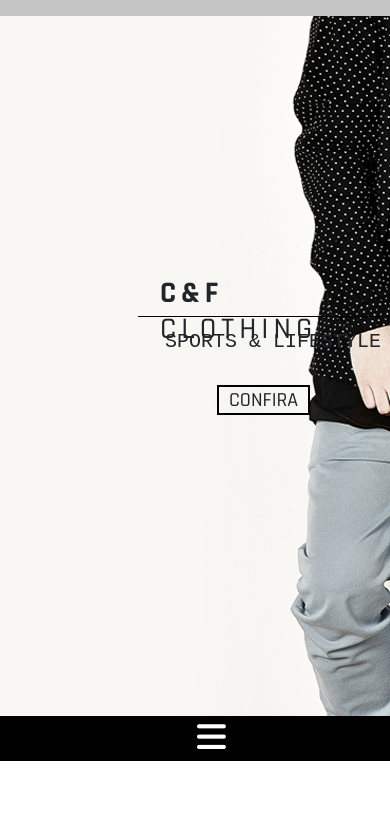
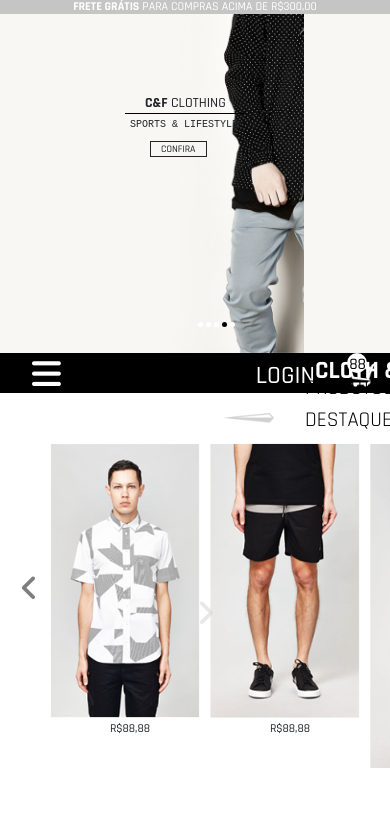
Before and after one commit to YuliiaLukianiuk/CLOTH-FASHION, a plain HTML site: page index.html in a window 390 px wide. Shown: the top 818 px of the page. Drawn offline with nearby package versions, Linux system fonts and the light colour scheme.

Commit message:
Исправлены ошибки

```diff
--- a/index.html
+++ b/index.html
@@ -5,35 +5,26 @@
   <meta name="viewport" content="width=device-width, initial-scale=1.0">
   <title>CLOTH & FASHION</title>
   <link rel="stylesheet" href="https://maxcdn.bootstrapcdn.com/bootstrap/4.0.0/css/bootstrap.min.css" integrity="sha384-Gn5384xqQ1aoWXA+058RXPxPg6fy4IWvTNh0E263XmFcJlSAwiGgFAW/dAiS6JXm" crossorigin="anonymous"></head>
-  <link href="https://fonts.googleapis.com/css2?family=Rajdhani:wght@400;500;700&display=swap" rel="stylesheet">  <link rel="stylesheet" href="./style.css">
+  <link href="https://fonts.googleapis.com/css2?family=Rajdhani:wght@400;500;700&display=swap" rel="stylesheet">
+  <link rel="stylesheet" href="./style.css">
+  <link rel="stylesheet" href="./media.css">
 
-  <body>
+<body>
   <div class="shadow-layer"></div>
-
-<header class="baner-block">
+<header class="baner-block container-fluid">
 <div class="baner">
- <div class="baner-title"><strong>FRETE GRÁTIS</strong> PARA COMPRAS ACIMA DE R$300,00
+  <h3><strong>FRETE GRÁTIS</strong> PARA COMPRAS ACIMA DE R$300,00</h3>
   <div class="baner-circle">
     <span class="circle"></span>
     <span class="circle-1"></span>
     <span class="circle"></span>
-  </div>
   </div>
 </div>
 <h1 class="slide-tagline"><strong>C&F</strong> CLOTHING</h1>
 <hr></hr>
 <h1 class="slide-tagline-1">CONFIRA</h1>
 <h2 class="slide-style">SPORTS & LIFESTYLE</h2>
-
 <div id="vertical-slider" class="carousel slide" data-ride="carousel">
-
-  <ol class="carousel-indicators">
-    <li data-target="#carousel" data-slide-to="0"></li>
-    <li data-target="#carousel" data-slide-to="1"></li>
-    <li data-target="#carousel" data-slide-to="2" class="active"></li>
-    <li data-target="#carousel" data-slide-to="3"></li>
-    <li data-target="#carousel" data-slide-to="4"></li>
-  </ol>
   <div class="carousel-inner" role="listbox">
     <div class="carousel-item ">
       <img src="./img/bg-slider.png"  alt="slide">
@@ -50,6 +41,13 @@
     <div class="carousel-item">
       <img src="./img/bg-slider.png"  alt="slide">
     </div>
+    <ol class="carousel-indicators">
+      <li data-target="#carousel" data-slide-to="0"></li>
+      <li data-target="#carousel" data-slide-to="1"></li>
+      <li data-target="#carousel" data-slide-to="2" class="active"></li>
+      <li data-target="#carousel" data-slide-to="3"></li>
+      <li data-target="#carousel" data-slide-to="4"></li>
+    </ol>
   </div>
 </div>
 
--- /dev/null
+++ b/media.css
@@ -0,0 +1,295 @@
+/* @media (min-width: 767px) and  (max-width: 768px) {
+  .baner-circle {
+    display: none;
+  }
+  .carousel-item  img {
+    width: 625px;
+    height: 300px;
+  }
+  .slide-tagline,
+  .slide-tagline-1 {
+    font-size: 14px;
+    left: 145px;
+    top: 95px;
+    letter-spacing: 0;
+  }
+  .slide-tagline-1 {
+    font-size: 10px;
+    top: 141px;
+    left: 150px;
+    border: 1px solid;
+  }
+  hr {
+    height: 0.7px;
+    top: 97px;
+    width: 119px;
+    left: 125px;
+  }
+  .slide-style {
+    top: 119px;
+    left: 130px;
+    font-size: 10px;
+  }
+  .carousel-indicators {
+    right: 11px;
+    top: 285px;
+    }
+    .carousel-indicators li {
+      width: 5px;
+      height: 5px;
+      margin-right: 0;
+      margin-left: 3px;
+    }
+.header-menu_nav {
+  bottom: 400px;
+  right: 14px;
+  width: 624px;
+  height: 30px;
+}
+.navbar-btn {
+  font-size: 20px;
+  left: 110px;
+}
+.logo {
+  font-size: 18px;
+  left: 245px;
+}
+.login {
+  top: 0px;
+  right: 60px;
+  font-size: 16px;
+}
+.carrinho img {
+  height: 16px;
+  right: 19px;
+  top: 3px;
+}
+.circle-nav {
+  position: absolute;
+  width: 12px;
+  height: 12px;
+  right: 27px;
+}
+span p {
+  font-size: 10px;
+  right: 28px;
+}
+.main-item img,
+.main-item-3{
+  width: 100px;
+  height: 150px
+}
+.seta-left img{
+  bottom: 370px;
+  left: 80px;
+  height: 10px;
+  width: 60px;
+}
+.seta-right img{
+  bottom: 370px;
+  left: 330px;
+  height: 10px;
+  width: 60px;
+}
+.slogan p {
+  left: 150px;
+  bottom:345px;
+  font-size: 17px;
+}
+/* .slide {
+  width: 570px;
+}
+.main-item {
+  top: 20px;
+} */
+/* .main-product-wrapper {
+  position: relative;
+  /* display: inline; */
+  /* margin: 0;
+  bottom: 340px;
+  right: 5px;
+}
+.prev-left  {
+  left: -20px;
+  top: 63px;
+} */
+/* }  */
+  /* body,
+  .baner-block {
+    width: 767px;
+  }
+  .baner {
+    width: 433px;
+    height: 12px;
+  } */
+  /* .baner-circle {
+    display: none;
+  }
+.baner-title {
+  font-size: 8px;
+  text-align: center;
+}
+.slide-tagline,
+.slide-tagline-1 {
+  font-size: 14px;
+  left: 54px;
+  top: 95px;
+  letter-spacing: 0;
+}
+.slide-tagline-1 {
+  font-size: 10px;
+  top: 141px;
+  left: 62px;
+  border: 1px solid;
+}
+.carousel-item  img {
+  width: 433px;
+  height: 220px;
+}
+hr {
+  height: 0.7px;
+  top: 97px;
+  width: 119px;
+  left: 35px;
+}
+.slide-style {
+  top: 119px;
+  left: 39px;
+  font-size: 10px;
+}
+.carousel-indicators {
+right: 332px;
+top: 200px;
+}
+.carousel-indicators li {
+  width: 5px;
+  height: 5px;
+  margin-right: 0;
+  margin-left: 3px;
+} */
+/* .header-menu, */
+/* .header-menu_nav {
+  width: calc( 100% - 334px);
+  height: 25px;
+  bottom: 480px;
+}
+.logo {
+  font-size: 15px;
+  left: 169px;
+}
+.login {
+    top: 0px;
+    right: 50px;
+    font-size: 14px;
+}
+.carrinho img {
+  height: 14px;
+  right: 13px;
+  top: 3px;
+}
+.circle-nav {
+  position: absolute;
+  width: 10px;
+  height: 10px;
+  right: 23px;
+}
+};  */
+
+
+@media(min-width: 768px) and (max-width: 1200px) {
+
+}
+
+@media(max-width: 767px)  {
+  .baner-circle {
+    display: none;
+  }
+  .slide-tagline,
+  .slide-tagline-1 {
+    font-size: 14px;
+    left: 145px;
+    top: 95px;
+    letter-spacing: 0;
+  }
+  .slide-tagline-1 {
+    font-size: 10px;
+    top: 141px;
+    left: 150px;
+    border: 1px solid;
+  }
+  hr {
+    height: 0.7px;
+    top: 97px;
+    width: 119px;
+    left: 125px;
+  }
+  .slide-style {
+    top: 119px;
+    left: 130px;
+    font-size: 10px;
+  }
+  .carousel-item img {
+    max-width: 767px;
+    max-height: 458px;
+  }
+  .carousel-indicators li {
+    width: 5px;
+    height: 5px;
+    margin-right: 0;
+    margin-left: 3px;
+    left: 20px;
+  }
+.header-menu_nav {
+  height: 40px;
+  max-width: 767px;
+}
+.navbar-btn {
+  left: 20px;
+}
+.logo {
+  left: 315px;
+}
+.login {
+  right: 75px;
+}
+.carrinho img {
+  right: 13px;
+}
+.circle-nav {
+  right: 23px;
+}
+span p {
+  right: 24px;
+}
+.seta-left img{
+  left: 164px;
+  height: 10px;
+  width: 50px;
+}
+.seta-right img{
+  left: 480px;
+  height: 10px;
+  width: 50px;
+}
+.slogan p {
+  left: 245px;
+  font-size: 21px;
+}
+.main-product-wrapper {
+  display: flex;
+  max-width: 767px;
+  max-height: 330px;
+  margin-top: 50px;
+  margin-left: 50px;
+}
+.main-item img {
+  max-width: 160px;
+  max-height: 275px;
+  padding-right: 10px;
+}
+.prev-left {
+  color: #000000;
+  left: 20px;
+  top: 130px;
+}
+}
--- a/style.css
+++ b/style.css
@@ -5,47 +5,45 @@ body {
 main {
   background-color: #ffffff;
 }
+.container-fluid {
+  margin-left: auto;
+  margin-right: auto;
+}
 .baner-block {
-  width: 1600px;
+  width: 100%;
+  padding: 0;
 }
 .baner {
   position: relative;
-  height: 16px;
+  max-height: 16px;
   margin: 0;
   padding: 0;
   background-color: #c5c5c5;
 }
-.baner-title {
+.baner h3 {
   font-family: 'Rajdhani', sans-serif;
   font-weight: 500;
   font-size: 12px;
   color: #ffffff;
   text-align: center;
+  margin: 0;
 }
 .circle, .circle-1 {
-  position: relative;
-  display:inline-block;
+  display: inline-block;
   background: #c5c5c5;
   border: 1px solid #000000;
   border-radius: 50%;
-  height: 10px;
-  width: 10px;
+  height: 8px;
+  width: 8px;
 }
 .circle-1 {
   background: #000000;
 }
 .baner-circle {
   position: absolute;
-  top: 0;
+  top: -7px;
   right: 0;
   margin-right: 180px;
-}
-.carousel-inner {
-  height: 700px;
-  background-color: #ffffff;
-}
-.slide {
-  position: relative;
 }
 .slide-tagline, .slide-tagline-1 {
   position: absolute;
@@ -76,7 +74,7 @@ main {
   left: 165px;
 }
  hr {
-   position: absolute;
+  position: absolute;
   border: none;
   background-color: #000000;
   height: 1.25px;
@@ -87,14 +85,14 @@ main {
 }
 .vertical-slider {
   background-color: black;
-  width: 1600px;
+  max-width: 50%;
 }
 .carousel-indicators li {
   position: relative;
+  left: 35px;
   width: 15px;
   height: 15px;
   margin-right: 6px;
-  margin-left: 6px;
   background-color: #ffffff;
   border: 1px solid 0.7;
   border-radius: 50%;
@@ -102,6 +100,17 @@ main {
 .carousel-indicators .active {
   background-color: #000000;
 }
+/* .carousel-inner {
+  max-height: 700px;
+  background-color: #ffffff;
+} */
+/* .slide {
+  position: relative;
+} */
+/* .carousel-item img{
+  max-width: auto;
+  max-height: auto;
+} */
 .header-menu_nav {
   position: relative;
   height: 45px;
@@ -165,10 +174,11 @@ span p{
   border-radius: 50%;
   z-index: 21;
 }
+
 .main-product-wrapper {
   display: flex;
-  width: 1280px;
-  height: 420px;
+  max-width: 767px;
+  max-height: 330px;
   margin-top: 60px;
   margin-left: 185px;
 }
@@ -323,13 +333,14 @@ a.rollover:hover {
 /* grid товаров */
 .products-icon img {
   position: relative;
-  bottom: 30px;
+  top: 40px;
   left: 680px;
 }
 .products_container {
   width: 1280px;
   height: 1400px;
   margin-left: 130px;
+  margin-top: 70px;
 }
 .product-gallery {
   display: grid;
```
Also changed, not shown: img/- MENU.png (deleted), img/bg-slider-tablet.png (added).
